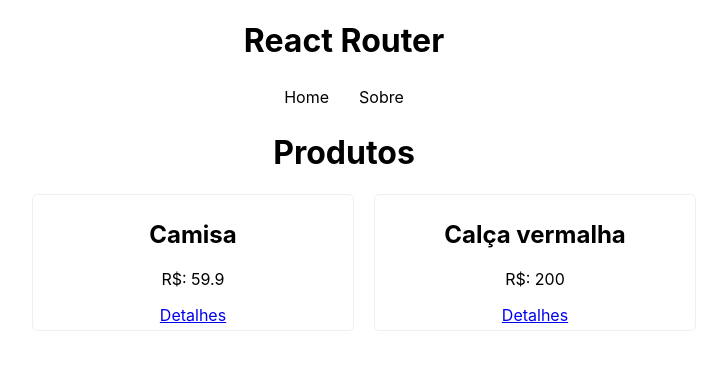
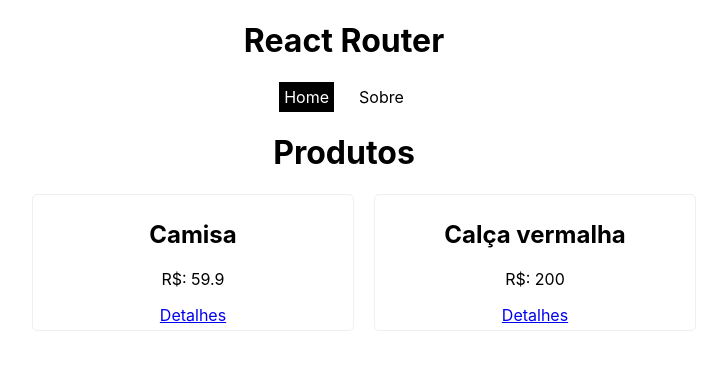
Before and after one commit to ehurafa/react-from-zero-to-mastery, a React (Create React App) app in the folder ARQUIVOS/8_REACT_ROUTER/reactrouter/: page / in a window 1280 px wide. Shown: the top 370 px of the page, without its empty margins (296-1023 px from the left). Built offline with nearby package versions, Linux system fonts and the light colour scheme; data requests are answered from the project's data file.

Commit message:
is-active

```diff
--- a/ARQUIVOS/8_REACT_ROUTER/reactrouter/src/components/Navbar.css
+++ b/ARQUIVOS/8_REACT_ROUTER/reactrouter/src/components/Navbar.css
@@ -14,7 +14,7 @@
     color: #ccc;
 }
 
-.active {
+.active, .esta-ativo {
     background-color: #000;
     color: #fff;
 }
--- a/ARQUIVOS/8_REACT_ROUTER/reactrouter/src/components/Navbar.js
+++ b/ARQUIVOS/8_REACT_ROUTER/reactrouter/src/components/Navbar.js
@@ -1,13 +1,18 @@
 // 2 - links com react router
 import "./Navbar.css"
 
-import { Link } from 'react-router-dom'
+import { Link, NavLink } from 'react-router-dom'
 
 const Navbar = () => {
   return (
     <nav>
-        <Link to="/">Home</Link>
-        <Link to="/about">Sobre</Link>
+        {/*<Link to="/">Home</Link>
+        <Link to="/about">Sobre</Link> */}
+        <NavLink
+          to="/"
+          className={({ isActive } ) => (isActive ? 'esta-ativo' : 'nao-ativo')}
+          >Home</NavLink>
+        <NavLink to="/about">Sobre</NavLink>
     </nav>
   )
 }
```
